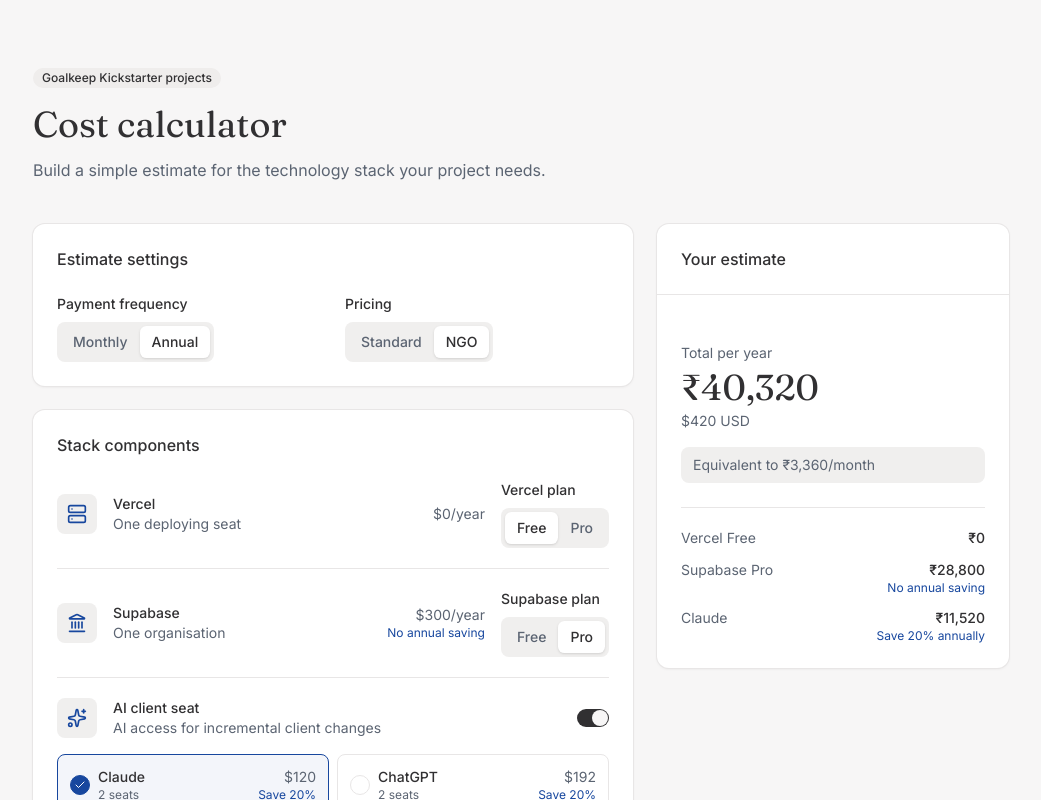
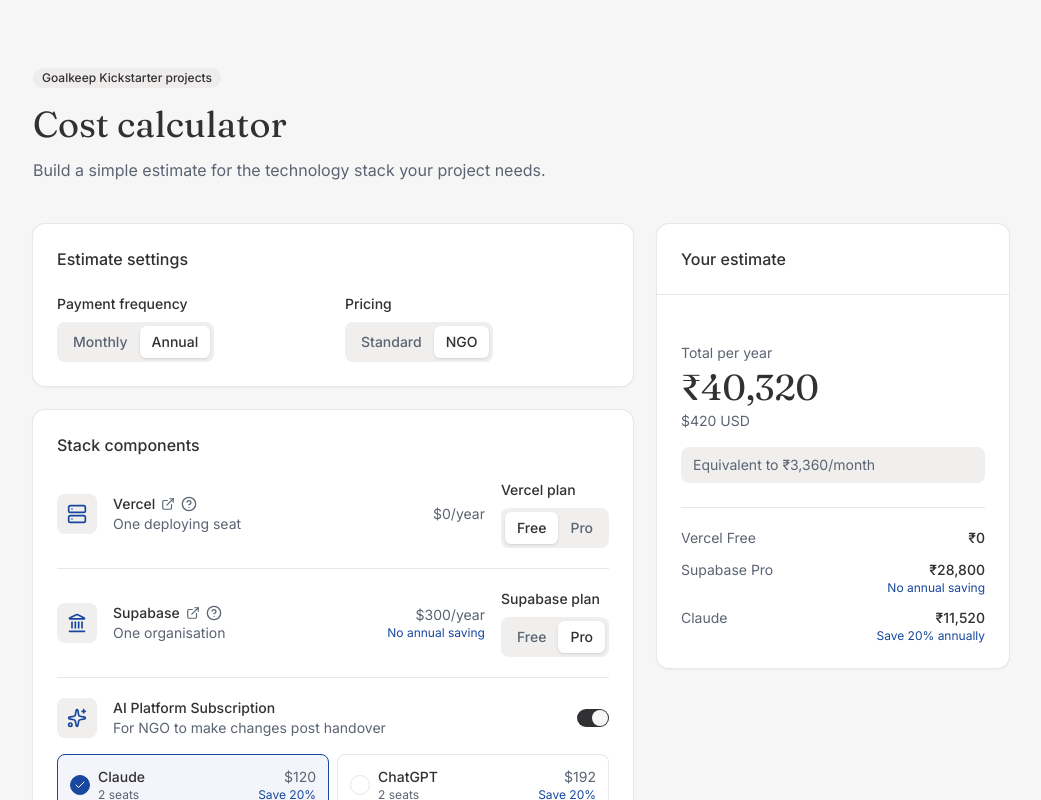
Before and after one commit to data-culture-goalkeep/key-questions-interface, a Next.js app: page /cost-calculator in a window 1280 px wide. Shown: the top 800 px of the page, without its empty margins (119-1160 px from the left). Built offline with nearby package versions, Linux system fonts and the light colour scheme.

Commit message:
Add calculator stack tooltips (#44)
* Add stack service tooltips

* Link stack services to pricing pages

```diff
--- a/src/app/cost-calculator/cost-calculator.tsx
+++ b/src/app/cost-calculator/cost-calculator.tsx
@@ -1,7 +1,7 @@
 "use client"
 
 import { useMemo, useState } from "react"
-import { Check, ExternalLink, Landmark, Server, Sparkles } from "lucide-react"
+import { Check, CircleHelp, ExternalLink, Landmark, Server, Sparkles } from "lucide-react"
 
 import { Badge } from "@/components/ui/badge"
 import { Card, CardContent, CardHeader, CardTitle } from "@/components/ui/card"
@@ -54,6 +54,16 @@
 const NONPROFIT_RESOURCES = {
   claude: "https://claude.com/solutions/nonprofits#pricing",
   chatgpt: "https://help.openai.com/en/articles/9359041-openai-for-nonprofits#what-is-openai-for-nonprofits",
+} as const
+
+const SERVICE_TOOLTIPS = {
+  vercel: "Hosts and deploys the Next.js frontend—the web app your team and users open in a browser.",
+  supabase: "Provides the backend: a Postgres database, authentication, and secure data access for the app.",
+} as const
+
+const SERVICE_PRICING_URLS = {
+  vercel: "https://vercel.com/pricing",
+  supabase: "https://supabase.com/pricing",
 } as const
 
 function formatInr(value: number) {
@@ -221,7 +231,33 @@
                       <Icon className="size-5" aria-hidden="true" />
                     </span>
                     <span className="min-w-0 flex-1">
-                      <span className="block font-medium">{service.name}</span>
+                      <span className="flex items-center gap-1.5 font-medium">
+                        {service.name}
+                        <a
+                          href={SERVICE_PRICING_URLS[service.id]}
+                          target="_blank"
+                          rel="noreferrer"
+                          className="inline-flex rounded-sm text-muted-foreground outline-none transition-colors hover:text-foreground focus-visible:ring-2 focus-visible:ring-ring focus-visible:ring-offset-2"
+                          aria-label={`${service.name} pricing (opens in a new tab)`}
+                        >
+                          <ExternalLink className="size-3.5" aria-hidden="true" />
+                        </a>
+                        <span className="group relative inline-flex">
+                          <button
+                            type="button"
+                            className="inline-flex rounded-sm text-muted-foreground outline-none transition-colors hover:text-foreground focus-visible:ring-2 focus-visible:ring-ring focus-visible:ring-offset-2"
+                            aria-label={`Why ${service.name} is included`}
+                          >
+                            <CircleHelp className="size-4" aria-hidden="true" />
+                          </button>
+                          <span
+                            role="tooltip"
+                            className="pointer-events-none absolute bottom-full left-1/2 z-10 mb-2 w-64 -translate-x-1/2 rounded-md bg-foreground px-3 py-2 text-xs font-normal leading-5 text-background opacity-0 shadow-md transition-opacity group-hover:opacity-100 group-focus-within:opacity-100"
+                          >
+                            {SERVICE_TOOLTIPS[service.id]}
+                          </span>
+                        </span>
+                      </span>
                       <span className="block text-sm text-muted-foreground">{service.description}</span>
                     </span>
                     <div className="flex items-center justify-between gap-4 sm:ml-auto">
@@ -251,13 +287,13 @@
                     <Sparkles className="size-5" aria-hidden="true" />
                   </span>
                   <span className="min-w-0 flex-1">
-                    <span className="block font-medium">AI client seat</span>
-                    <span className="block text-sm text-muted-foreground">AI access for incremental client changes</span>
+                    <span className="block font-medium">AI Platform Subscription</span>
+                    <span className="block text-sm text-muted-foreground">For NGO to make changes post handover</span>
                   </span>
                   <Switch
                     checked={enabledServices.ai}
                     onCheckedChange={(checked) => setServiceEnabled("ai", checked)}
-                    aria-label="Include an AI client seat"
+                    aria-label="Include an AI Platform Subscription"
                   />
                 </div>
                 <div className={cn("mt-4 grid gap-2 sm:grid-cols-2", !enabledServices.ai && "opacity-50")}>
```
